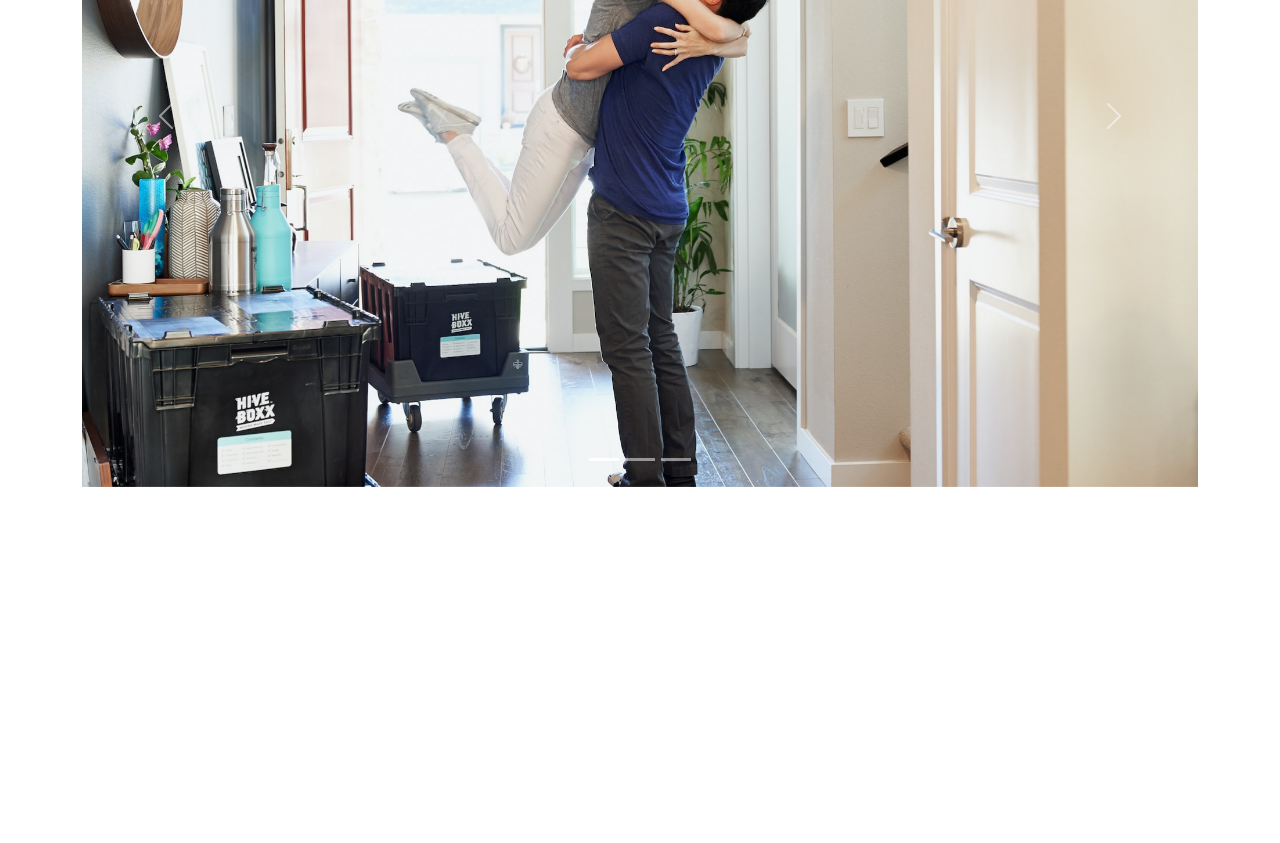
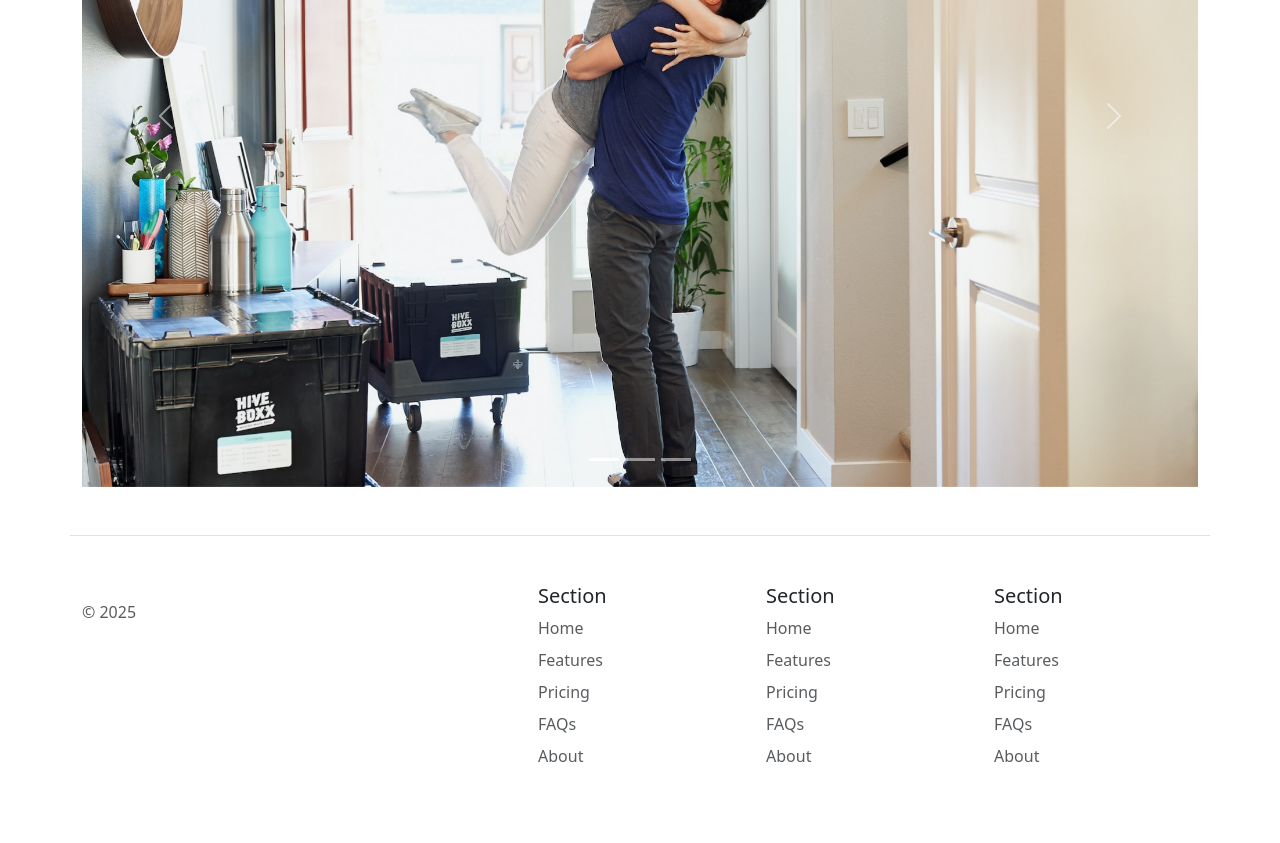
Before and after one commit to Fatima-sh-dev/11.2-Bootstrap-Components, a plain HTML site: page index.html in a window 1280 px wide. Shown: the part 1673-2516 px from the top of the page. Before the commit the page ends 2160 px from the top, so only its background shows below. Drawn offline with nearby package versions, Linux system fonts and the light colour scheme.

Commit message:
version-6

```diff
--- a/index.html
+++ b/index.html
@@ -157,6 +157,48 @@
   </div>
 
 
+
+  <div class="container">
+    <footer class="row row-cols-1 row-cols-sm-2 row-cols-md-5 py-5 my-5 border-top">
+      <div class="col mb-3"> <a href="/" class="d-flex align-items-center mb-3 link-body-emphasis text-decoration-none"
+          aria-label="Bootstrap">  </a>
+        <p class="text-body-secondary">© 2025</p>
+      </div>
+      <div class="col mb-3"></div>
+      <div class="col mb-3">
+        <h5>Section</h5>
+        <ul class="nav flex-column">
+          <li class="nav-item mb-2"><a href="#" class="nav-link p-0 text-body-secondary">Home</a></li>
+          <li class="nav-item mb-2"><a href="#" class="nav-link p-0 text-body-secondary">Features</a></li>
+          <li class="nav-item mb-2"><a href="#" class="nav-link p-0 text-body-secondary">Pricing</a></li>
+          <li class="nav-item mb-2"><a href="#" class="nav-link p-0 text-body-secondary">FAQs</a></li>
+          <li class="nav-item mb-2"><a href="#" class="nav-link p-0 text-body-secondary">About</a></li>
+        </ul>
+      </div>
+      <div class="col mb-3">
+        <h5>Section</h5>
+        <ul class="nav flex-column">
+          <li class="nav-item mb-2"><a href="#" class="nav-link p-0 text-body-secondary">Home</a></li>
+          <li class="nav-item mb-2"><a href="#" class="nav-link p-0 text-body-secondary">Features</a></li>
+          <li class="nav-item mb-2"><a href="#" class="nav-link p-0 text-body-secondary">Pricing</a></li>
+          <li class="nav-item mb-2"><a href="#" class="nav-link p-0 text-body-secondary">FAQs</a></li>
+          <li class="nav-item mb-2"><a href="#" class="nav-link p-0 text-body-secondary">About</a></li>
+        </ul>
+      </div>
+      <div class="col mb-3">
+        <h5>Section</h5>
+        <ul class="nav flex-column">
+          <li class="nav-item mb-2"><a href="#" class="nav-link p-0 text-body-secondary">Home</a></li>
+          <li class="nav-item mb-2"><a href="#" class="nav-link p-0 text-body-secondary">Features</a></li>
+          <li class="nav-item mb-2"><a href="#" class="nav-link p-0 text-body-secondary">Pricing</a></li>
+          <li class="nav-item mb-2"><a href="#" class="nav-link p-0 text-body-secondary">FAQs</a></li>
+          <li class="nav-item mb-2"><a href="#" class="nav-link p-0 text-body-secondary">About</a></li>
+        </ul>
+      </div>
+    </footer>
+  </div>
+
+
   <script src="https://cdn.jsdelivr.net/npm/bootstrap@5.3.8/dist/js/bootstrap.bundle.min.js"
     integrity="sha384-FKyoEForCGlyvwx9Hj09JcYn3nv7wiPVlz7YYwJrWVcXK/BmnVDxM+D2scQbITxI"
     crossorigin="anonymous"></script>
```
